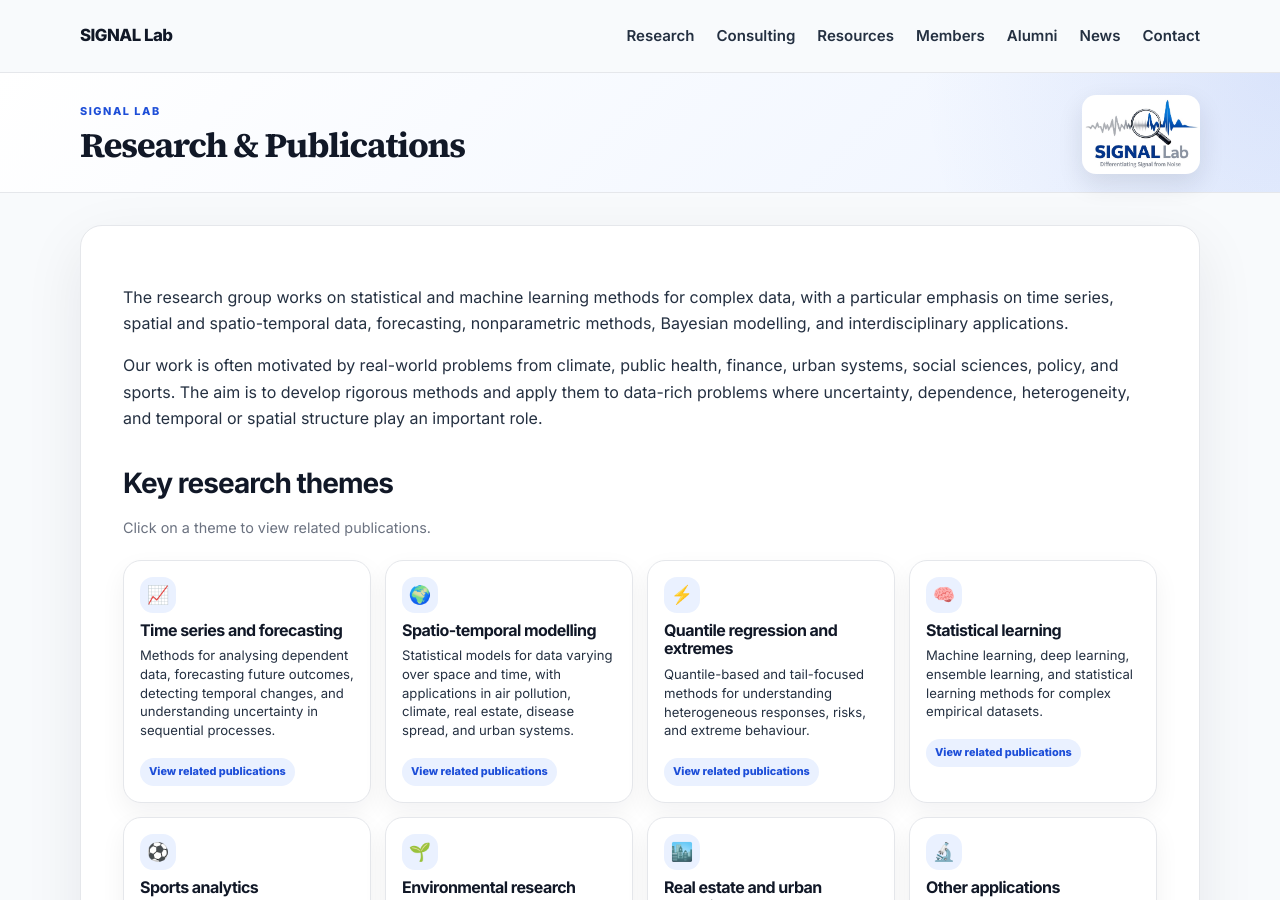
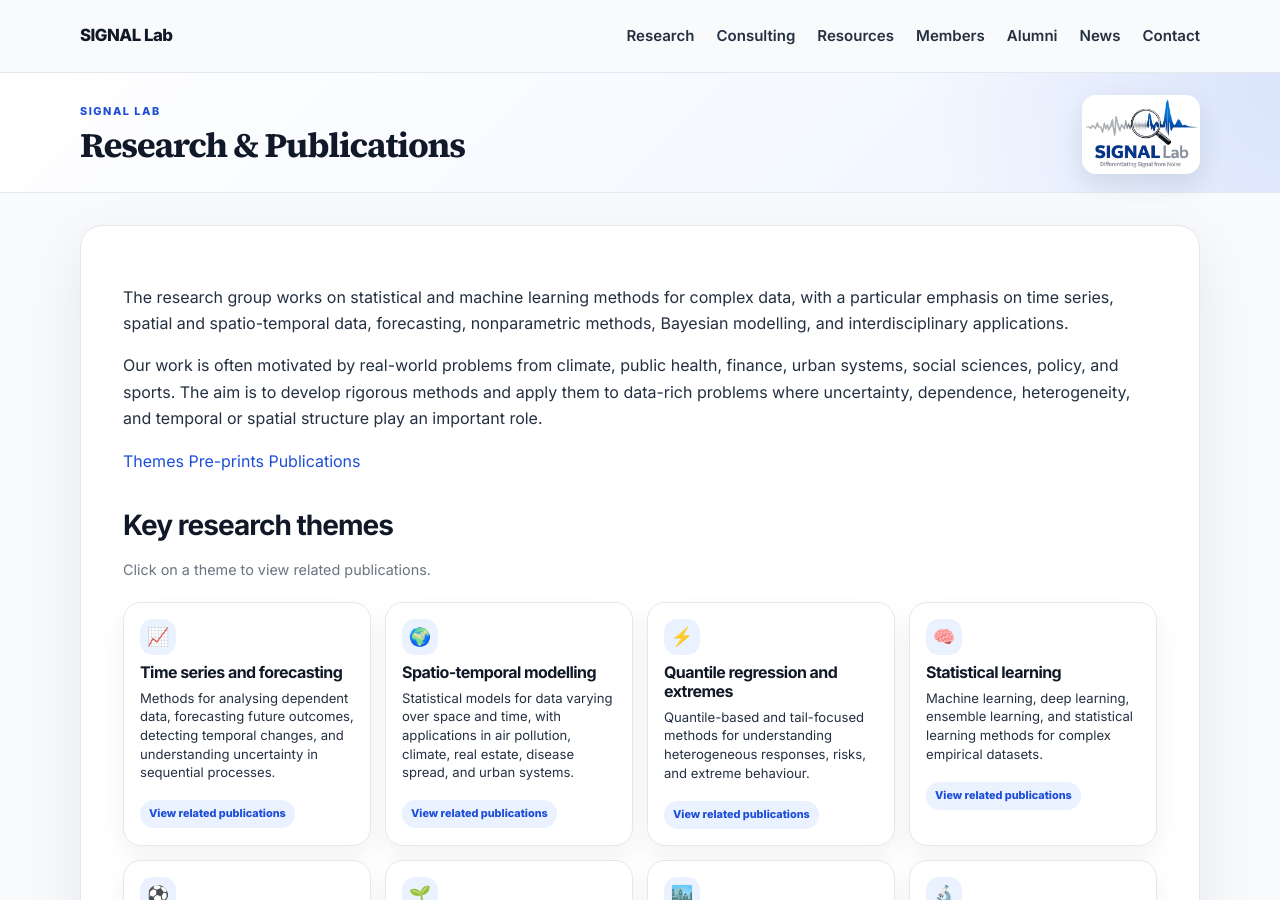
Before and after one commit to soudeepd/soudeeps-research-group, a Jekyll site: the page built from docs/_pages/research.md, in a window 1280 px wide and 900 px high. Built offline with Jekyll 4.4.1, drawn with Linux system fonts in a browser that asks for light colours.

Commit message:
Revise research page structure and headings
Updated section headers and navigation links in research documentation.

```diff
--- a/docs/_pages/research.md
+++ b/docs/_pages/research.md
@@ -8,7 +8,13 @@ The research group works on statistical and machine learning methods for complex
 
 Our work is often motivated by real-world problems from climate, public health, finance, urban systems, social sciences, policy, and sports. The aim is to develop rigorous methods and apply them to data-rich problems where uncertainty, dependence, heterogeneity, and temporal or spatial structure play an important role.
 
-## Key research themes
+<div class="research-page-nav">
+  <a href="#themes">Themes</a>
+  <a href="#preprints">Pre-prints</a>
+  <a href="#publications">Publications</a>
+</div>
+
+<h2 id="themes">Key research themes</h2>
 
 <p class="section-note">
 Click on a theme to view related publications.
@@ -70,7 +76,7 @@ Click on a theme to view related publications.
 {% endfor %}
 </div>
 
-## Pre-prints and working papers
+<h2 id="preprints">Pre-prints and working papers</h2>
 
 {% assign preprints_unsorted = site.data.publications | where: "type", "preprint" %}
 {% assign preprints = preprints_unsorted | sort: "year" | reverse %}
@@ -108,7 +114,7 @@ Click on a theme to view related publications.
 {% endfor %}
 </div>
 
-## Accepted publications since 2020
+<h2 id="publications">Accepted publications since 2020</h2>
 
 {% assign accepted_unsorted = site.data.publications | where: "type", "publication" %}
 {% assign accepted = accepted_unsorted | sort: "year" | reverse %}
```
